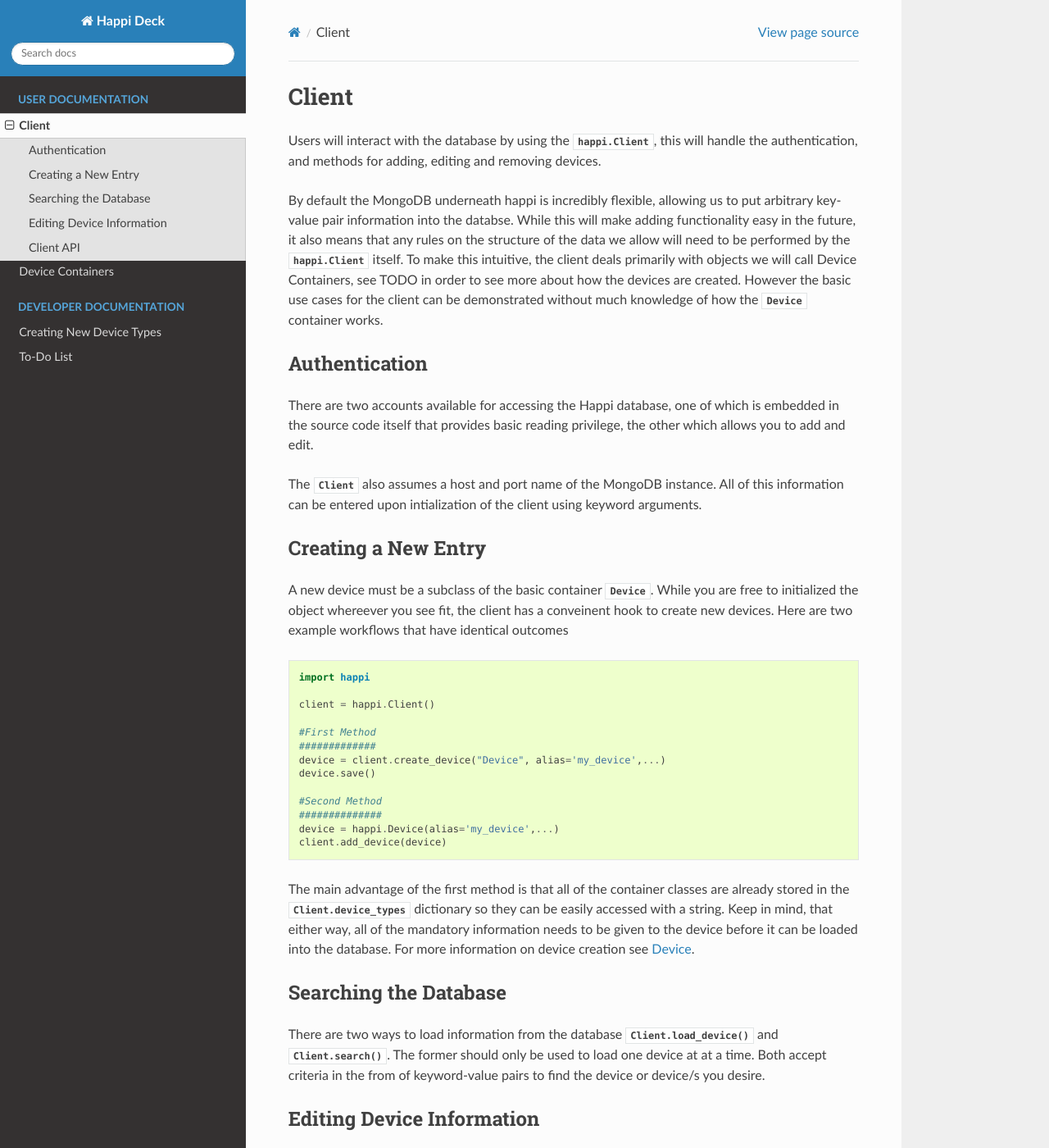
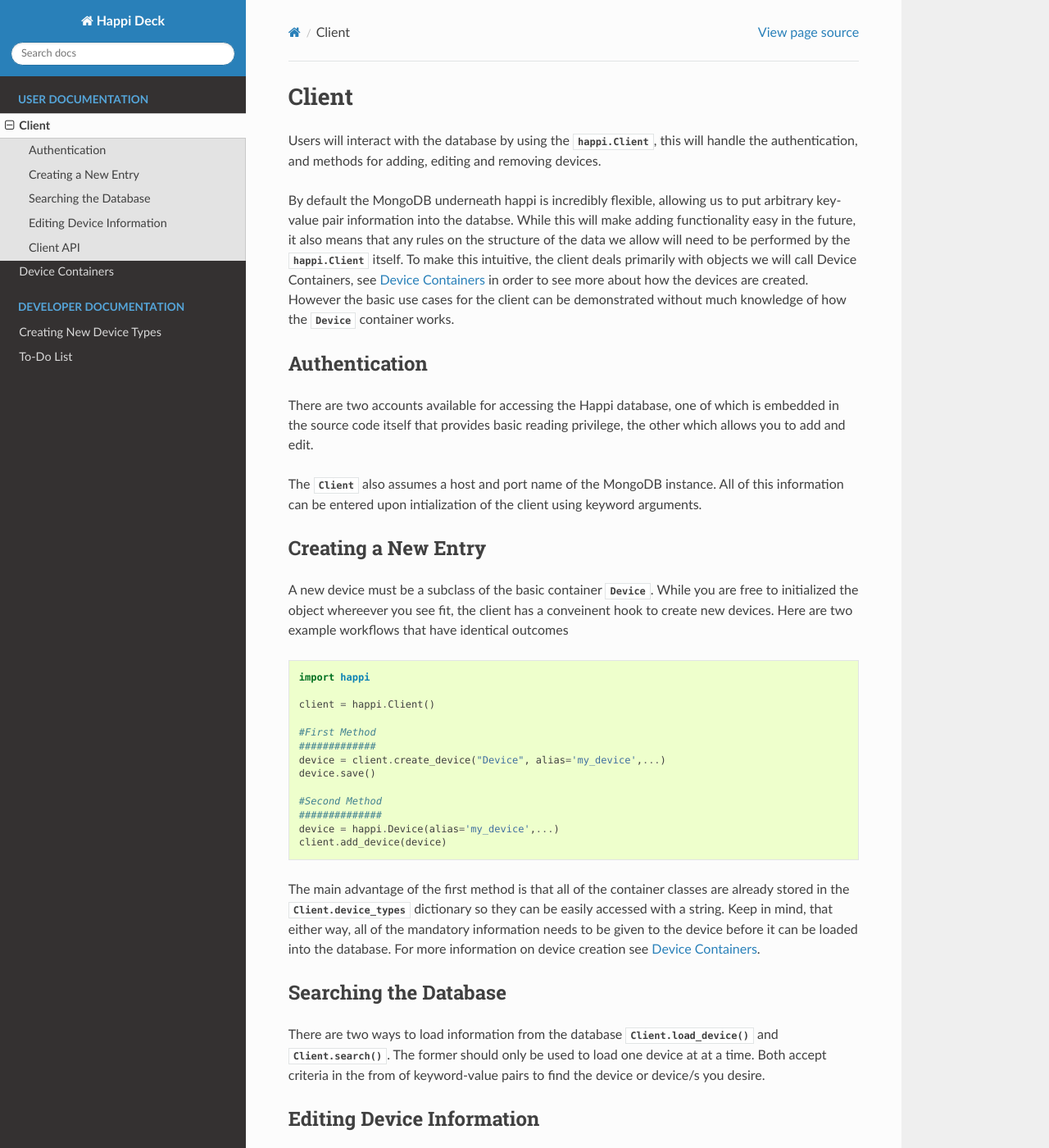
Before and after one commit to pcdshub/happi, a Sphinx documentation site: the page built from docs/source/client.rst, in a window 1280 px wide and 1400 px high. Shown: the whole window at 82% size. Built offline with Sphinx 7.4.7 and the Read the Docs theme 2.0.0, drawn with Linux system fonts in a browser that asks for light colours.

Commit message:
Finished docs for client and basic device, develop to go ...
git-svn-id: file:///afs/slac/g/pcds/vol2/svn/pcds/package/trunk/happi@27555 ececa60f-9f63-0410-97c7-ea05888eb260

```diff
--- a/docs/source/client.rst
+++ b/docs/source/client.rst
@@ -9,10 +9,10 @@
 adding functionality easy in the future, it also means that any rules on the
 structure of the data we allow will need to be performed by the
 :class:`.happi.Client` itself. To make this intuitive, the client deals
-primarily with objects we will call Device Containers, see TODO in order to see
-more about how the devices are created. However the basic use cases for the
-client can be demonstrated without much knowledge of how the :class:`.Device`
-container works.
+primarily with objects we will call Device Containers, see :ref:`device_label`
+in order to see more about how the devices are created. However the basic use
+cases for the client can be demonstrated without much knowledge of how the
+:class:`.Device` container works.
 
 Authentication
 ^^^^^^^^^^^^^^
```
Also changed, not shown: docs/source/device.rst (+25 -1 lines).
